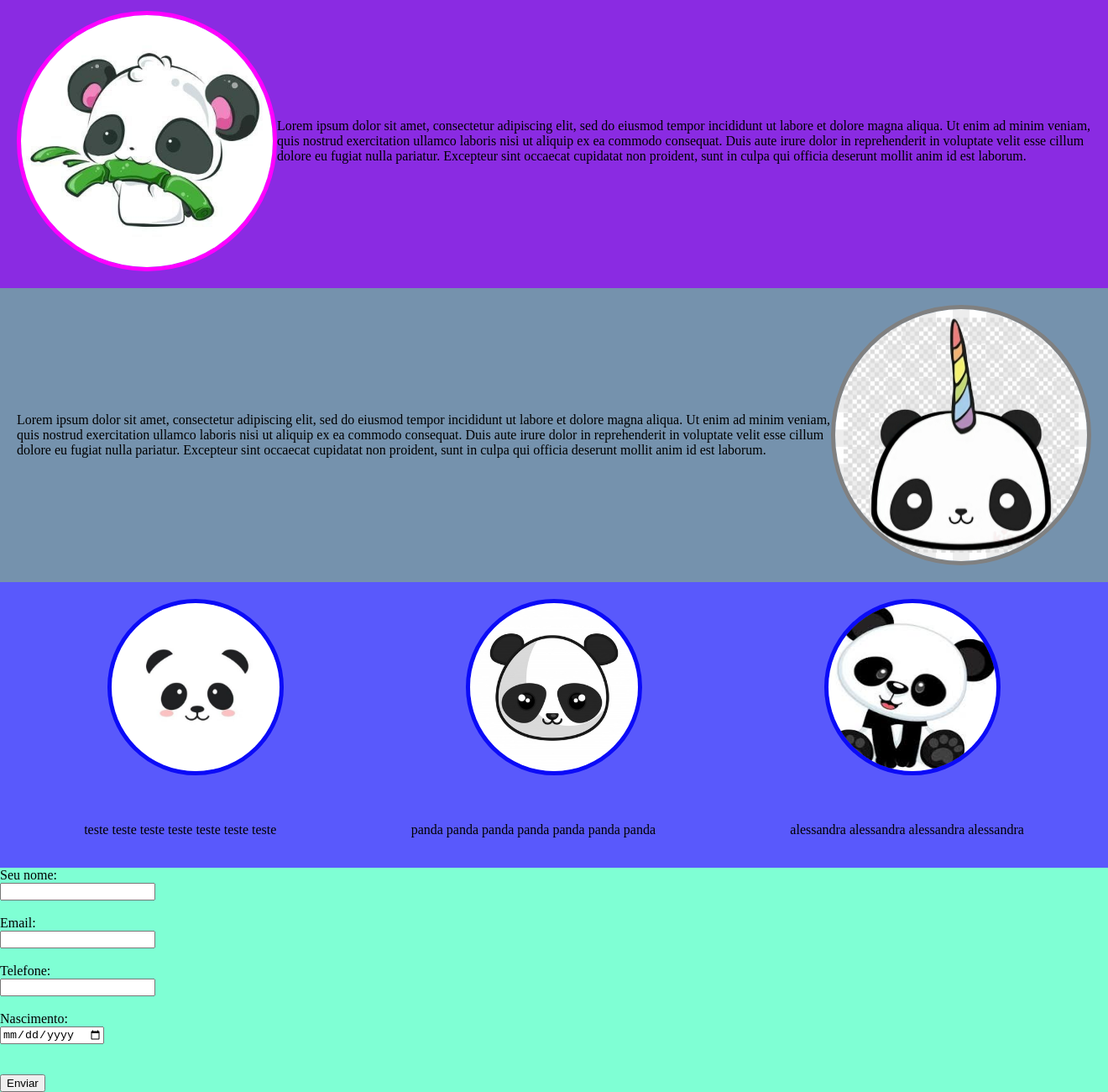
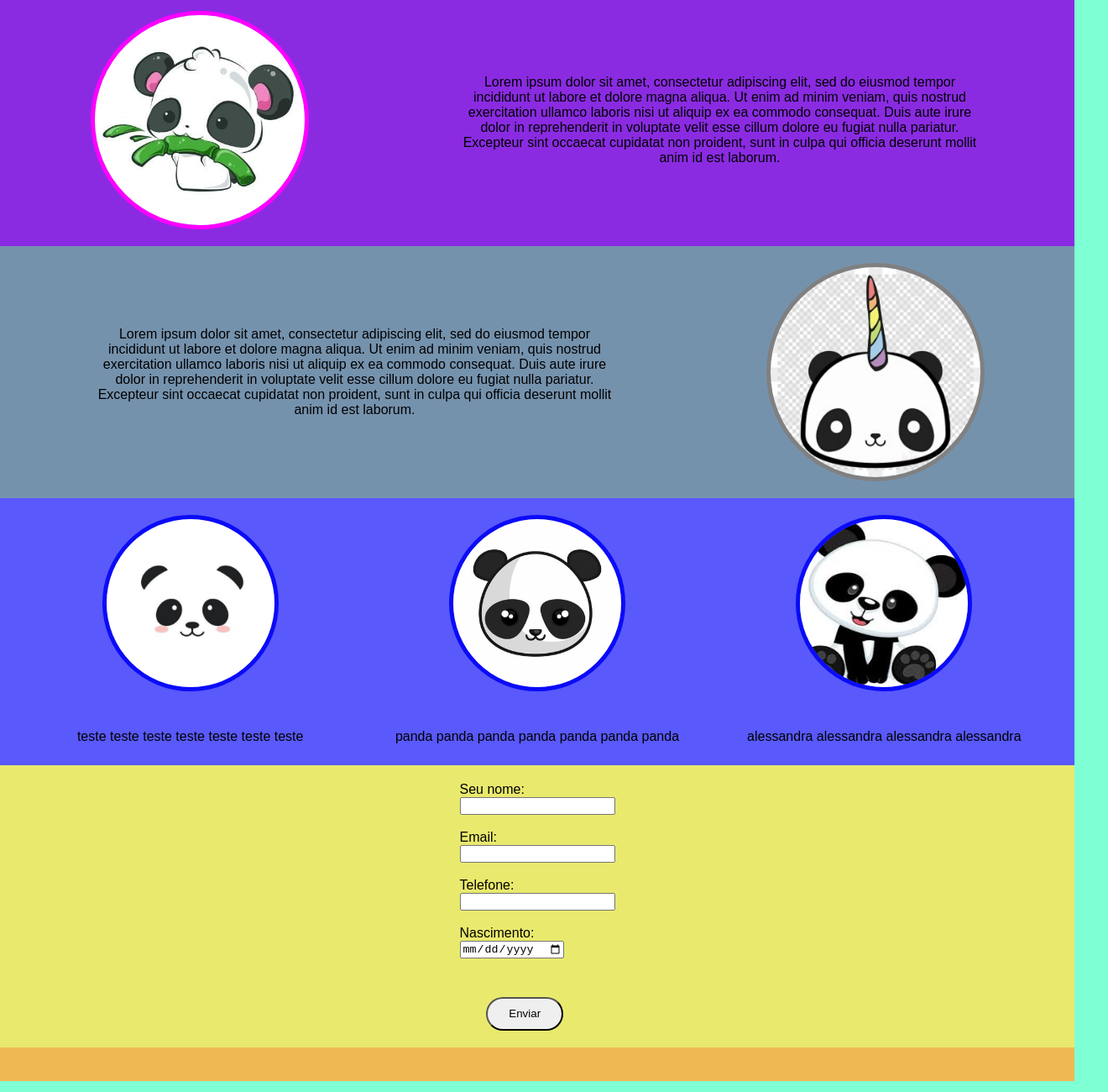
Before and after one commit to AlessandraMitie/SiteTeste, a plain HTML site: page index.html in a window 1280 px wide. Shown: the part 130-1430 px from the top of the page at 84% size, 1320 px wide, since content can reach past the window. Drawn offline with Linux system fonts and the light colour scheme.

Commit message:
alterações nos textos, fonte e form

```diff
--- a/style.css
+++ b/style.css
@@ -3,13 +3,19 @@ nav {
     height: 50px;
     background-color: palevioletred;
     display: flex;
+    /* torna o elemento, no caso 'nav', um flex container, transformando todos os filhos diretos em flex itens*/
     justify-content: space-around;
+    /* alinha os itens flex no container de acordo com a direção*/
+    /* cria um espaçamento entre os elementos*/
     align-items: center;
+    /* alinha os flex itens de acordo com o eixo do container*/
 }
 
 body {
     margin: 0;
+    width: 100vw;
     background-color: aquamarine;
+    font-family: Arial, Helvetica, sans-serif;
 }
 
 h1 {
@@ -17,6 +23,7 @@ h1 {
     font-family: 'Indie Flower', cursive;
     color: orange;
     text-align: center;
+    font-weight: bolder;
     font-size: 50px;
 }
 
@@ -28,12 +35,12 @@ a {
 }
 
 #setor1 {
-    margin: 0;
     padding: 20px;
     background-color: blueviolet;
-    width: 100%;
+
     display: flex;
     flex-direction: row;
+    /*define a direção dos flex itens.*/
     align-items: center;
     justify-content: space-around;
 }
@@ -41,15 +48,20 @@ a {
 #img1 {
     border-radius: 80%;
     border: 5px solid fuchsia;
-    width: 300px;
-    height: 300px;
+    width: 250px;
+    height: 250px;
+}
+
+p {
+    margin: 5px;
+    text-align: center;
+    width: 50%;
 }
 
 #setor2 {
     margin: 0;
     padding: 20px;
     background-color: rgb(117, 146, 173);
-    width: 100%;
     display: flex;
     flex-direction: row;
     align-items: center;
@@ -59,15 +71,14 @@ a {
 #img2 {
     border-radius: 80%;
     border: 5px solid gray;
-    width: 300px;
-    height: 300px;
+    width: 250px;
+    height: 250px;
 }
 
 #setor3 {
     margin: 0;
     padding: 20px;
     background-color: rgb(89, 89, 252);
-    width: 100%;
     display: flex;
     flex-direction: row;
     align-items: center;
@@ -85,9 +96,36 @@ a {
     margin: 0;
     padding: 20px;
     background-color: rgb(89, 89, 252);
-    width: 100%;
     display: flex;
     flex-direction: row;
     align-items: center;
     justify-content: space-around;
 }
+
+#setor4{
+    margin: 0;
+    padding: 20px;
+    background-color: rgb(233, 233, 110);
+    display: flex;
+    flex-direction: row;
+    align-items: center;
+    justify-content: space-around;
+}
+
+button {
+    width: 50%;
+    height: 40px;
+    border-radius: 20px;
+    margin-left: 17%;
+    margin-top: 5%;
+}
+
+#btn1:hover {
+    background-color: yellowgreen;
+}
+
+#footer {
+    margin: 0;
+    padding: 20px;
+    background-color: rgb(240, 184, 82);
+}
```
